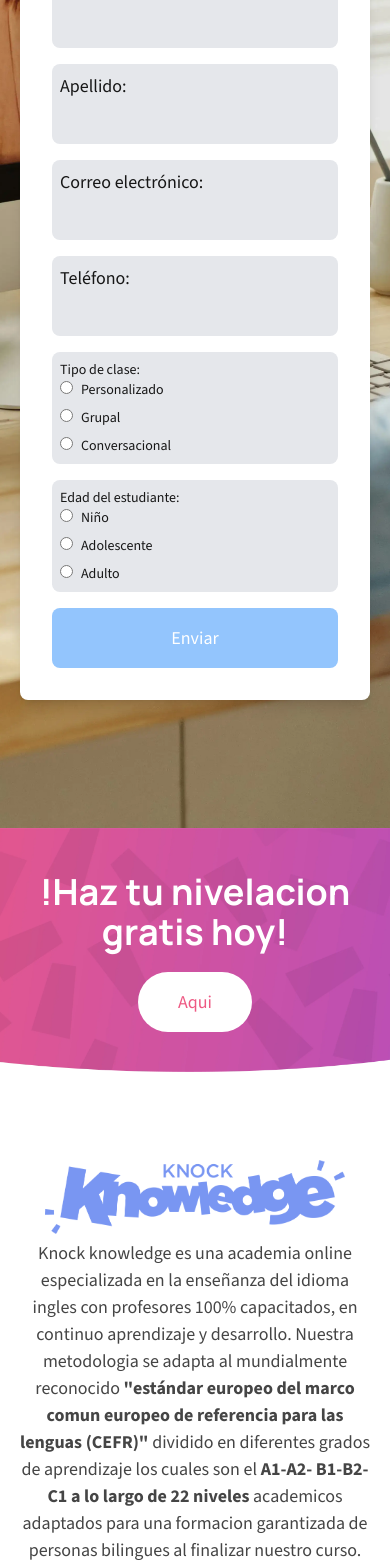
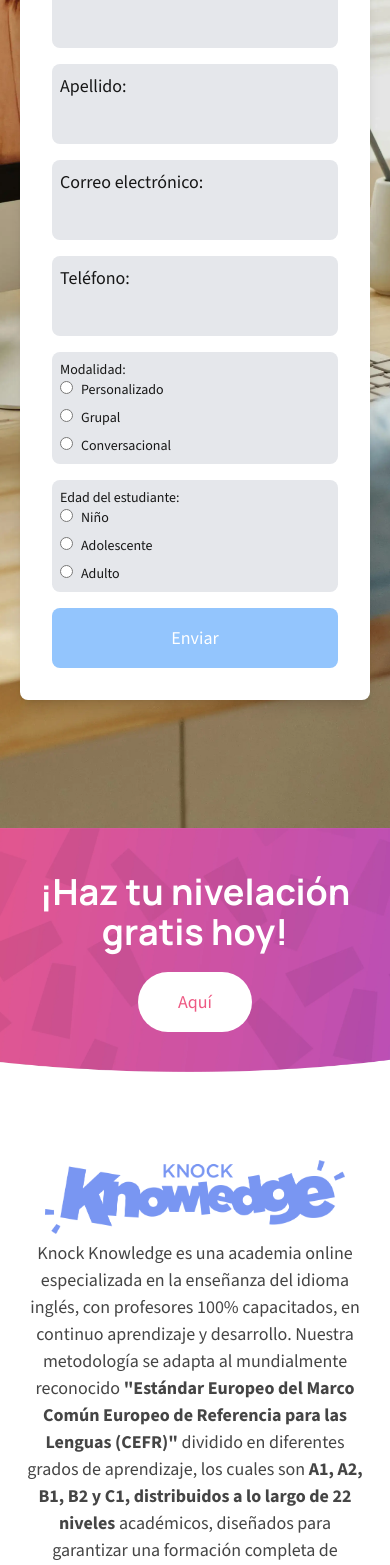
Before and after one commit to knockknowledge/webkknock, a Next.js app: page / in a window 390 px wide. Shown: the part 432-1997 px from the top of the page. Built offline with nearby package versions, Linux system fonts and the light colour scheme.

Commit message:
last changes and fixes

```diff
--- a/src/components/Benefits/BenefitSection.tsx
+++ b/src/components/Benefits/BenefitSection.tsx
@@ -82,20 +82,20 @@ const BenefitSection: React.FC<Props> = ({benefit, imageAtRight}: Props) => {
 
               <p className="mt-1.5 mx-auto lg:ml-0 leading-normal text-foreground-accent">
                 {/* {description} */}
-                Knock knowledge es una academia online especializada en la
-                enseñanza del idioma ingles con profesores 100% capacitados, en
-                continuo aprendizaje y desarrollo. Nuestra metodologia se adapta
+                Knock Knowledge es una academia online especializada en la
+                enseñanza del idioma inglés, con profesores 100% capacitados, en
+                continuo aprendizaje y desarrollo. Nuestra metodología se adapta
                 al mundialmente reconocido{' '}
                 <span className="font-bold">
-                  "estándar europeo del marco comun europeo de referencia para
-                  las lenguas (CEFR)"
+                  "Estándar Europeo del Marco Común Europeo de Referencia para
+                  las Lenguas (CEFR)"
                 </span>{' '}
-                dividido en diferentes grados de aprendizaje los cuales son el{' '}
+                dividido en diferentes grados de aprendizaje, los cuales son{' '}
                 <span className="font-bold">
-                  A1-A2- B1-B2-C1 a lo largo de 22 niveles
+                  A1, A2, B1, B2 y C1, distribuidos a lo largo de 22 niveles
                 </span>{' '}
-                academicos adaptados para una formacion garantizada de personas
-                bilingues al finalizar nuestro curso.
+                académicos, diseñados para garantizar una formación completa de
+                personas bilingües al finalizar nuestro curso.
               </p>
             </motion.div>
 
--- a/src/components/ContactForm.tsx
+++ b/src/components/ContactForm.tsx
@@ -130,7 +130,7 @@ const ContactForm: React.FC<ContactFormProps> = ({title, classes}) => {
         {/* Tipo de clase */}
         <div className="mb-4 flex flex-col rounded-lg p-2 bg-gray-200">
           <label htmlFor="classType" className="text-sm">
-            Tipo de clase:
+            Modalidad:
           </label>
           <div className="flex flex-col">
             <Controller
--- a/src/components/FAQ.tsx
+++ b/src/components/FAQ.tsx
@@ -48,7 +48,7 @@ const FAQ: React.FC = () => {
                       {faq.image && (
                         <div
                           className={`w-full md:w-1/2 ${
-                            faq.isReverse === true && 'lg:order-2'
+                            faq.isReverse === true ? 'lg:order-2' : 'lg:order-1'
                           }`}
                         >
                           <img
@@ -64,6 +64,8 @@ const FAQ: React.FC = () => {
                           faq.image && faq.isColumn === false
                             ? 'lg:w-1/2'
                             : 'lg:w-full'
+                        } ${
+                          faq.isReverse === true ? 'lg:order-1' : 'lg:order-2'
                         }`}
                       >
                         {/*  firts title */}
--- a/src/components/Hero.tsx
+++ b/src/components/Hero.tsx
@@ -88,7 +88,7 @@ const Hero: React.FC = () => {
 
         {/* ContactForm */}
         <div className="w-full lg:w-1/3">
-          <ContactForm title={'Contactanos'} classes="py-8" />
+          <ContactForm title={'Contáctanos'} classes="py-8" />
         </div>
       </div>
     </section>
--- a/src/components/LevelUpAction.tsx
+++ b/src/components/LevelUpAction.tsx
@@ -33,14 +33,14 @@ const LevelUpAction: React.FC = () => {
     >
       <div className="mt-1 w-full flex flex-wrap flex-col items-center justify-evenly gap-5 sm:gap-10 logos-container">
         <h1 className="text-4xl text-center text-white md:text-5xl font-bold text-foreground">
-          {'!Haz tu nivelacion gratis hoy!'}
+          {'¡Haz tu nivelación gratis hoy!'}
         </h1>
         <div>
           <Link
             href="#hero"
             className="flex justify-center bg-[#FFFFFF] py-4 px-10 rounded-full"
           >
-            <p className="text-[#ee5983]">Aqui</p>
+            <p className="text-[#ee5983]">Aquí</p>
           </Link>
         </div>
       </div>
--- a/src/components/Subscription.tsx
+++ b/src/components/Subscription.tsx
@@ -12,7 +12,7 @@ const Subscription: React.FC = () => {
         setPaddingSize(320);
       } else {
         setBgSize('100% 100%');
-        setPaddingSize(260);
+        setPaddingSize(190);
       }
     };
 
@@ -67,12 +67,14 @@ const Subscription: React.FC = () => {
             key={index}
             className="flex flex-col items-center text-white w-full md:w-auto"
           >
-            <div className="w-20 mx-10 my-5 h-20 flex items-center justify-center rounded-full">
+            <div className="w-[100px] mx-10 my-5 h-[100px] flex items-center justify-center rounded-full">
               <Image
                 src={plan.icon}
                 alt={plan.title}
                 width={100}
                 height={100}
+                loading="lazy"
+                style={{objectFit: 'contain'}}
               />
             </div>
             <h3 className="mt-0 text-xl font-semibold capitalize">
--- a/src/data/benefits.tsx
+++ b/src/data/benefits.tsx
@@ -16,7 +16,7 @@ export const benefits: IBenefit[] = [
   {
     title: '',
     description:
-      'Knock knowledge es una academia online especializada en la enseñanza del idioma ingles con profesores 100% capacitados, en continuo aprendizaje y desarrollo. Nuestra metodologia se adapta al mundialmente reconocido "estándar europeo del marco comun europeo de referencia para las lenguas (CEFR)" dividido en diferentes grados de aprendizaje los cuales son el A1-A2- B1-B2-C1 a lo largo de 22 niveles academicos adaptados para una formacion garantizada de personas bilingues al finalizar nuestro curso.',
+      'Knock Knowledge es una academia online especializada en la enseñanza del idioma inglés, con profesores 100% capacitados, en continuo aprendizaje y desarrollo. Nuestra metodología se adapta al mundialmente reconocido Estándar Europeo del Marco Común Europeo de Referencia para las Lenguas (CEFR), el cual se divide en diferentes grados de aprendizaje: A1, A2, B1, B2 y C1, distribuidos a lo largo de 22 niveles académicos. Estos niveles están diseñados para garantizar la formación de personas bilingües al finalizar nuestro curso.',
     bullets: [
       {
         title: 'Micro-Investing',
--- a/src/data/faq.ts
+++ b/src/data/faq.ts
@@ -17,7 +17,7 @@ export const faqs: IFAQ[] = [
       'Ofrecemos 22 niveles académicos que garantizan un aprendizaje progresivo y eficaz del idioma, llevándote desde el nivel más básico hasta un nivel avanzado con fluidez y confianza. ¡Ven y descubre el nivel que te ayudará a alcanzar tus objetivos en el idioma inglés!',
     image: '/faqs_images/2.webp',
     isColumn: true,
-    isReverse: false,
+    isReverse: true,
   },
   {
     question: '¿Qué horarios manejan?',
@@ -36,7 +36,7 @@ export const faqs: IFAQ[] = [
       'En nuestra academia de inglés, te aseguramos un aprendizaje completo y efectivo. Al culminar cada uno de nuestros 22 niveles académicos, tendrás la oportunidad de demostrar tus habilidades a través de un test escrito y oral con vocabulario académico. Esto te permitirá evaluar tu progreso y garantizar tu éxito en el aprendizaje del idioma inglés. ¡No te quedes atrás y demuestra todo lo que has aprendido con nosotros!',
     image: '/faqs_images/3.webp',
     isColumn: true,
-    isReverse: false,
+    isReverse: true,
   },
   {
     question: '¿Cómo es el placement test?',
@@ -54,7 +54,7 @@ export const faqs: IFAQ[] = [
     secondaryTitle: 'Modalidad personalizada',
     secondaryAnswer:
       'Es ideal para aquellos estudiantes que buscan un enfoque más individualizado y adaptado a sus necesidades y ritmo de aprendizaje. En este entorno, los estudiantes tienen la oportunidad de trabajar de manera más cercana con profesores profesionales que pueden proporcionar atención personalizada y ayudarlos a avanzar rápidamente en su aprendizaje del idioma. También tienen la libertad de profundizar en temas específicos de su interés, lo que les permite tener un mayor control sobre su propio proceso de aprendizaje.',
-    image: '/faqs_images/5.webp',
+    image: '/images/webKnock-logo-nav.png',
     isColumn: true,
     isReverse: false,
   },
--- a/src/data/footer.ts
+++ b/src/data/footer.ts
@@ -11,7 +11,7 @@ export const footerDetails: {
     'Empowering businesses with cutting-edge financial technology solutions.',
   quickLinks: [
     {
-      text: 'Quienes Somos',
+      text: 'Quiénes somos',
       url: '#about',
     },
     {
@@ -27,7 +27,7 @@ export const footerDetails: {
       url: '#faq',
     },
     {
-      text: 'Contactanos',
+      text: 'Contáctanos',
       url: '#hero',
     },
   ],
--- a/src/data/menuItems.ts
+++ b/src/data/menuItems.ts
@@ -2,7 +2,7 @@ import {IMenuItem} from '../types/types';
 
 export const menuItems: IMenuItem[] = [
   {
-    text: 'Quienes Somos',
+    text: 'Quiénes somos',
     url: '#about',
   },
   {
@@ -18,7 +18,7 @@ export const menuItems: IMenuItem[] = [
     url: '#faq',
   },
   {
-    text: 'Contactanos',
+    text: 'Contáctanos',
     url: '#hero',
   },
 ];
--- a/src/pages/index.tsx
+++ b/src/pages/index.tsx
@@ -70,7 +70,7 @@ const HomePage: React.FC = () => {
       <Container>
         <Section
           id="Contact"
-          title="Contactanos"
+          title="Contáctanos"
           description=""
           classes="-mt-40 relative z-10 flex justtify-center items-center flex-col"
         >
```
Also changed, not shown: src/components/PlaylistSpotify.tsx (+7 -7 lines).
